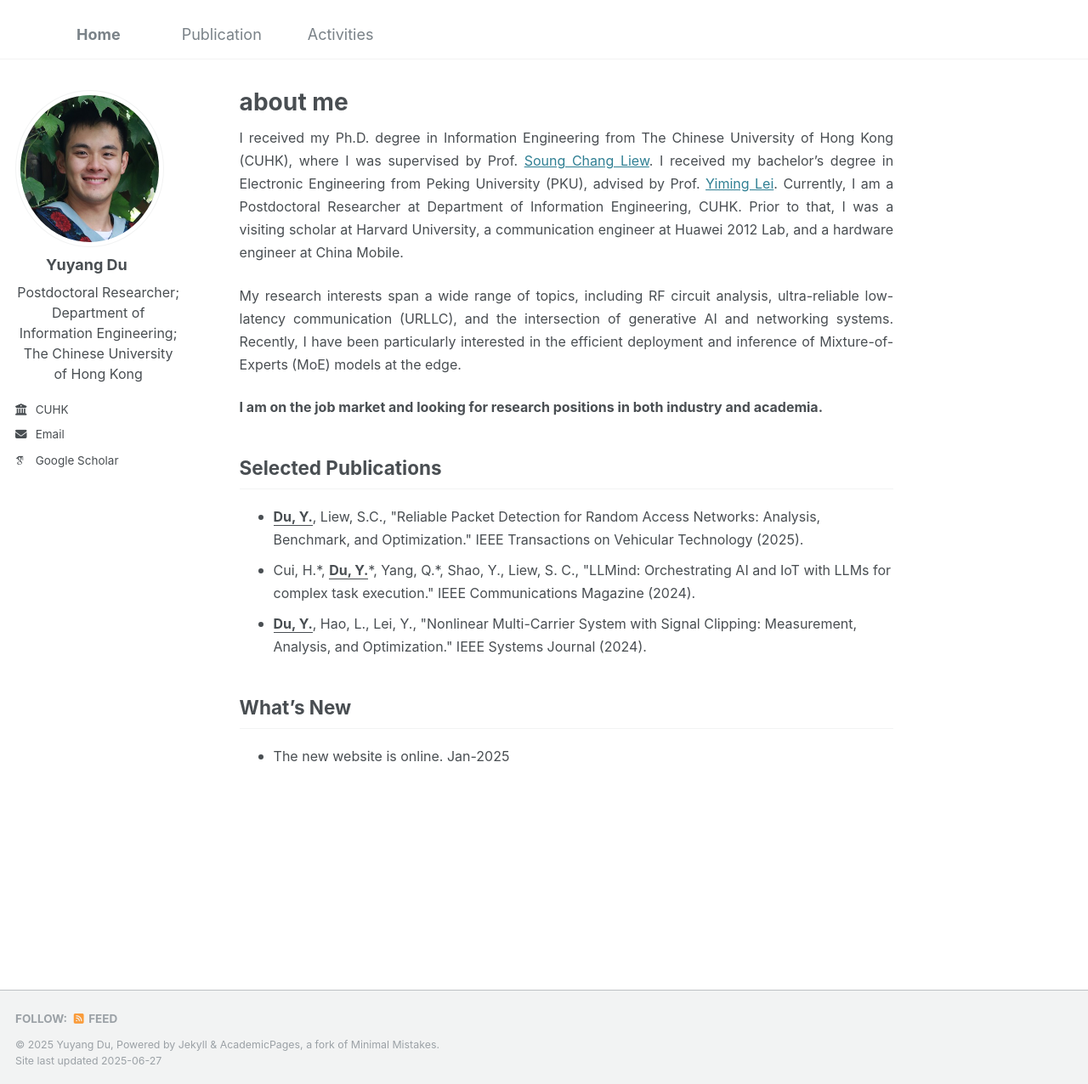
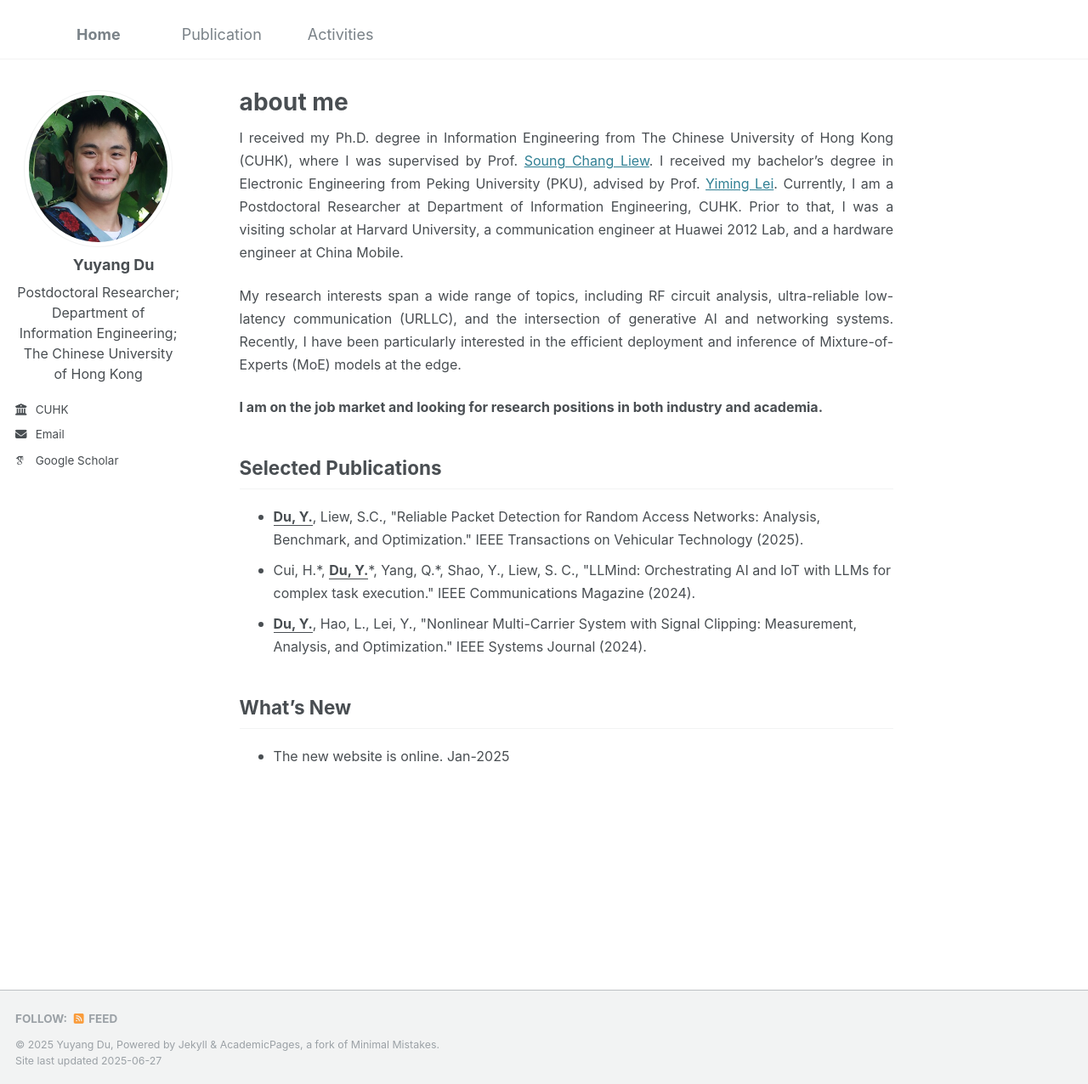
Before and after one commit to yuyangdu01/yuyangdu01.github.io, a Jekyll site: the page built from _pages/about.md, in a window 1280 px wide and 1276 px high. Shown: the whole window at 85% size. Built offline with Jekyll 4.4.1, drawn with Linux system fonts in a browser that asks for light colours; some web fonts are replaced.

Commit message:
Update author-profile.html

```diff
--- a/_includes/author-profile.html
+++ b/_includes/author-profile.html
@@ -6,19 +6,19 @@
 
 <div itemscope itemtype="http://schema.org/Person">
 
-  <div class="author__avatar">
+  <div class="author__avatar"><center>
     {% if author.avatar contains "://" %}
     	<img src="{{ author.avatar }}" alt="{{ author.name }}">
     {% else %}
     	<img src="{{ author.avatar | prepend: "/images/" | prepend: base_path }}" class="author__avatar" alt="{{ author.name }}">
     {% endif %}
-  </div>
+  </center></div>
 
-  <div class="author__content">
+  <div class="author__content"><center>
     <h3 class="author__name">{{ author.name }}</h3>
     {% if author.pronouns %}<p class="author__pronouns">{{ author.pronouns }}</p>{% endif %}
-    {% if author.bio %}<p class="author__bio" style="text-align: center">{{ author.bio }}</p>{% endif %}
-  </div>
+    {% if author.bio %}<p class="author__bio">{{ author.bio }}</p>{% endif %}
+  </center></div>
 
   <div class="author__urls-wrapper">
     <button class="btn btn--inverse">Follow</button>
```
